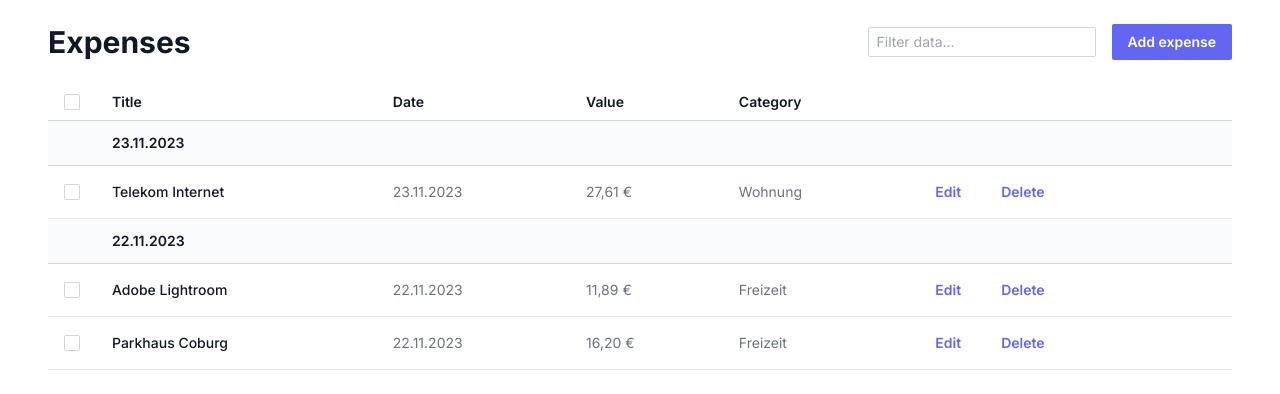
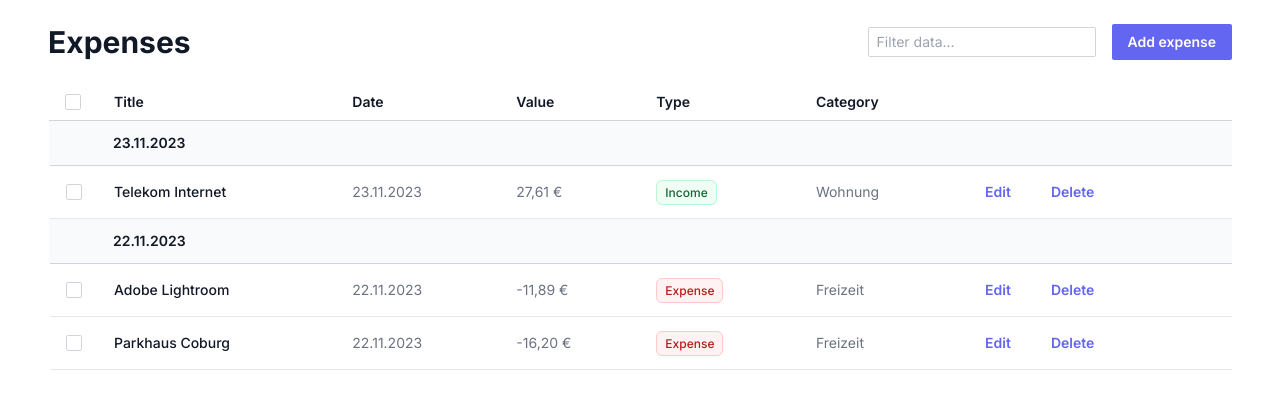
Before and after one commit to andreasremdt/expenses-dashboard, a Next.js app: page / in a window 1280 px wide. Shown: the top 394 px of the page. Built offline with nearby package versions, Linux system fonts and the light colour scheme.

Commit message:
feat: add expense badge

```diff
--- a/components/Table.tsx
+++ b/components/Table.tsx
@@ -6,6 +6,7 @@ import { filterExpenses, formatCurrency, formatDate, groupExpenses } from "@/lib
 import Button from "@/components/button";
 import Checkbox from "@/components/checkbox";
 import type { Expense } from "@/types";
+import Badge from "./badge";
 
 type Props = {
   title?: string;
@@ -71,6 +72,9 @@ export default function Table({ expenses, title, children }: Props) {
               Value
             </th>
             <th scope="col" className="border-b border-gray-300 py-2 px-4 text-left text-gray-900 font-semibold">
+              Type
+            </th>
+            <th scope="col" className="border-b border-gray-300 py-2 px-4 text-left text-gray-900 font-semibold">
               Category
             </th>
             <th scope="col" className="border-b border-gray-300 py-2 px-4" />
@@ -80,14 +84,17 @@ export default function Table({ expenses, title, children }: Props) {
           {Array.from(groupExpenses(filterExpenses(expenses, filter))).map(([date, expenses]) => (
             <Fragment key={date}>
               <tr>
-                <td colSpan={6} className="bg-gray-50 border-b border-gray-300 py-3 px-16 text-gray-900 font-semibold">
+                <td colSpan={7} className="bg-gray-50 border-b border-gray-300 py-3 px-16 text-gray-900 font-semibold">
                   {formatDate(date)}
                 </td>
               </tr>
               {expenses.map((expense) => (
                 <tr
                   key={expense.id}
-                  className={clsx({ "bg-gray-50 border-l-2 border-l-indigo-600": selected.includes(expense.id) })}
+                  className={clsx("border-l-2", {
+                    "bg-gray-50 border-l-indigo-600": selected.includes(expense.id),
+                    "border-l-transparent": !selected.includes(expense.id),
+                  })}
                 >
                   <td className="border-b border-gray-200 py-2 px-4">
                     <Checkbox
@@ -97,7 +104,12 @@ export default function Table({ expenses, title, children }: Props) {
                   </td>
                   <td className="border-b border-gray-200 py-2 px-4 font-medium text-gray-900">{expense.title}</td>
                   <td className="border-b border-gray-200 py-2 px-4 text-gray-500">{formatDate(expense.created)}</td>
-                  <td className="border-b border-gray-200 py-2 px-4 text-gray-500">{formatCurrency(expense.value)}</td>
+                  <td className="border-b border-gray-200 py-2 px-4 text-gray-500">{formatCurrency(expense.value)} </td>
+                  <td className="border-b border-gray-200 py-2 px-4">
+                    <Badge type={expense.value < 0 ? "expense" : "income"}>
+                      {expense.value < 0 ? "Expense" : "Income"}
+                    </Badge>
+                  </td>
                   <td className="border-b border-gray-200 py-2 px-4 text-gray-500">{expense.category}</td>
                   <td className="border-b border-gray-200 py-2 px-4 text-gray-500">
                     <Button variant="secondary" className="mr-2">
--- /dev/null
+++ b/components/badge.tsx
@@ -0,0 +1,20 @@
+import type { ComponentPropsWithoutRef, ReactNode } from "react";
+import clsx from "clsx";
+
+type Props = ComponentPropsWithoutRef<"span"> & {
+  children: ReactNode;
+  type?: "expense" | "income";
+};
+
+const styles = {
+  expense: "border-red-200 bg-red-50 text-red-700",
+  income: "border-green-200 bg-green-50 text-green-800",
+};
+
+export default function Badge({ children, className, type = "expense", ...props }: Props) {
+  return (
+    <span className={clsx("font-medium border rounded-md px-2 py-1 text-xs", styles[type], className)} {...props}>
+      {children}
+    </span>
+  );
+}
--- a/data.json
+++ b/data.json
@@ -9,14 +9,14 @@
   {
     "id": "329weow",
     "title": "Adobe Lightroom",
-    "value": 1189,
+    "value": -1189,
     "created": "2023-11-22T14:05:41.540Z",
     "category": "Freizeit"
   },
   {
     "id": "fhfr2qw",
     "title": "Parkhaus Coburg",
-    "value": 1620,
+    "value": -1620,
     "created": "2023-11-22T14:01:41.540Z",
     "category": "Freizeit"
   }
```
